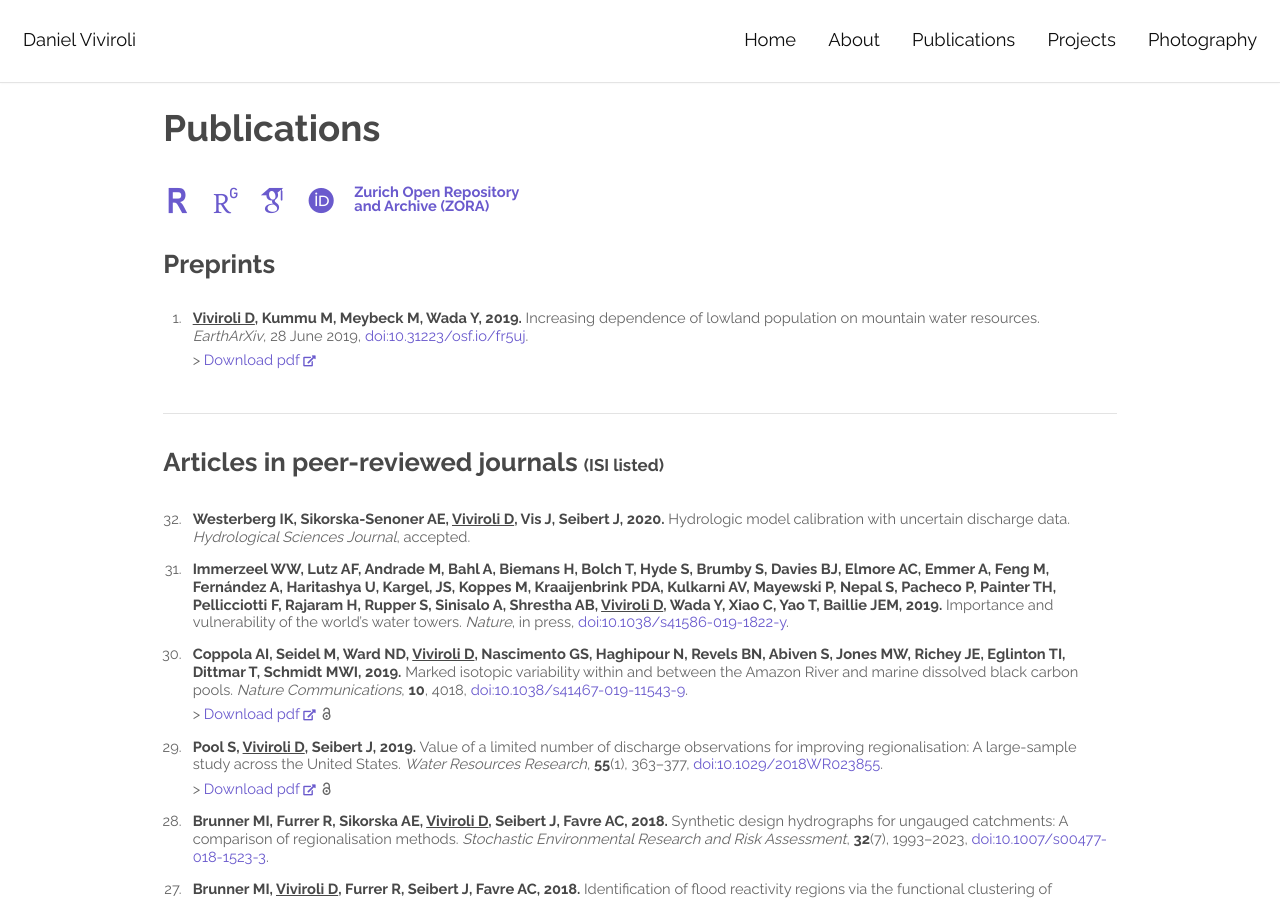
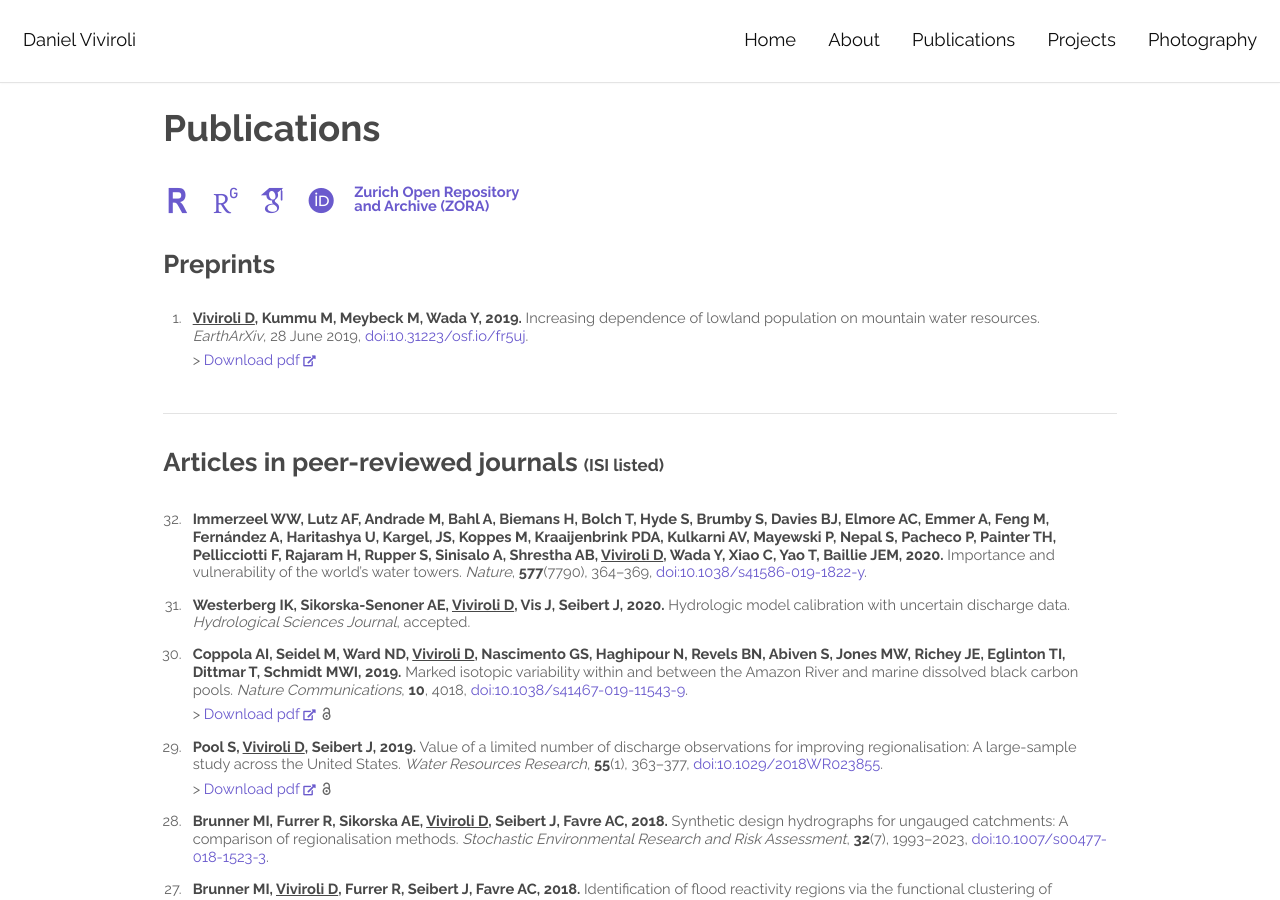
Before and after one commit to katarenamatos/katarenamatos.github.io, a Jekyll site: the page built from publications.html, in a window 1280 px wide and 900 px high. Built offline with Jekyll 4.4.1, drawn with Linux system fonts in a browser that asks for light colours; some web fonts are replaced.

Commit message:
publication update

```diff
--- a/_data/publications_papers-peer-reviewed.yml
+++ b/_data/publications_papers-peer-reviewed.yml
@@ -1,15 +1,17 @@
+- authors: Immerzeel WW, Lutz AF, Andrade M, Bahl A, Biemans H, Bolch T, Hyde S, Brumby S, Davies BJ, Elmore AC, Emmer A, Feng M, Fernández A, Haritashya U, Kargel, JS, Koppes M, Kraaijenbrink PDA, Kulkarni AV, Mayewski P, Nepal S, Pacheco P, Painter TH, Pellicciotti F, Rajaram H, Rupper S, Sinisalo A, Shrestha AB, Viviroli D, Wada Y, Xiao C, Yao T, Baillie JEM
+  year: 2020
+  title: "Importance and vulnerability of the world’s water towers"
+  journal: Nature
+  volume: 577
+  issue: 7790
+  pages: 364–369
+  doi: 10.1038/s41586-019-1822-y
+
 - authors: Westerberg IK, Sikorska-Senoner AE, Viviroli D, Vis J, Seibert J
   year: 2020
   title: Hydrologic model calibration with uncertain discharge data
   journal: Hydrological Sciences Journal
   volume: accepted
-
-- authors: Immerzeel WW, Lutz AF, Andrade M, Bahl A, Biemans H, Bolch T, Hyde S, Brumby S, Davies BJ, Elmore AC, Emmer A, Feng M, Fernández A, Haritashya U, Kargel, JS, Koppes M, Kraaijenbrink PDA, Kulkarni AV, Mayewski P, Nepal S, Pacheco P, Painter TH, Pellicciotti F, Rajaram H, Rupper S, Sinisalo A, Shrestha AB, Viviroli D, Wada Y, Xiao C, Yao T, Baillie JEM
-  year: 2019
-  title: "Importance and vulnerability of the world’s water towers"
-  journal: Nature
-  volume: in press
-  doi: 10.1038/s41586-019-1822-y
 
 - authors: Coppola AI, Seidel M, Ward ND, Viviroli D, Nascimento GS, Haghipour N, Revels BN, Abiven S, Jones MW, Richey JE, Eglinton TI, Dittmar T, Schmidt MWI
   year: 2019
@@ -21,7 +23,6 @@
   pdf: https://www.nature.com/articles/s41467-019-11543-9.pdf
   pdf_openaccess: Y
   pdf_external: Y
-
 
 - authors: Pool S, Viviroli D, Seibert J
   year: 2019
```
